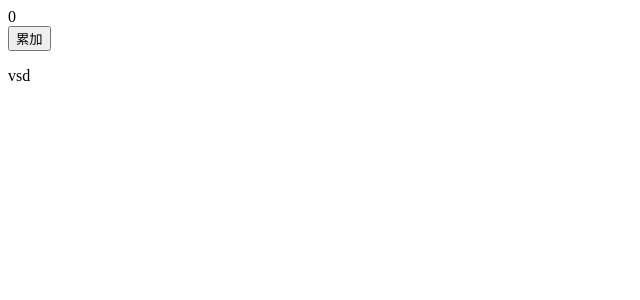
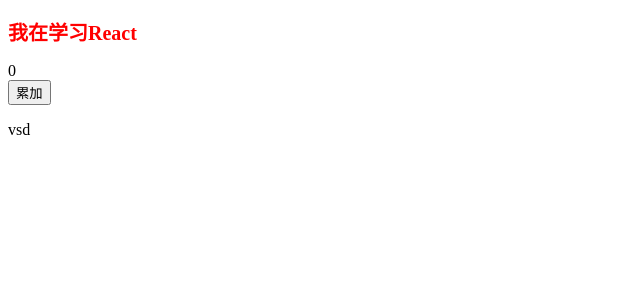
Before and after one commit to seeyax/React, a React app: page / in a window 1280 px wide. Shown: the top 300 px of the page, without its empty margins (0-640 px from the left). Built offline with nearby package versions, Linux system fonts and the light colour scheme.

Commit message:
jsx version2

```diff
--- a/src/index.jsx
+++ b/src/index.jsx
@@ -15,6 +15,7 @@ class Count extends React.Component {
   render() {
     let { num } = this.state
     return <>
+    <h2 style={{color: 'red', fontSize: '20px'}}>我在学习React</h2>
       <span>{num}</span>
       <br />
       <button onClick={() => {
```
Also changed, not shown: src/笔记.txt.
